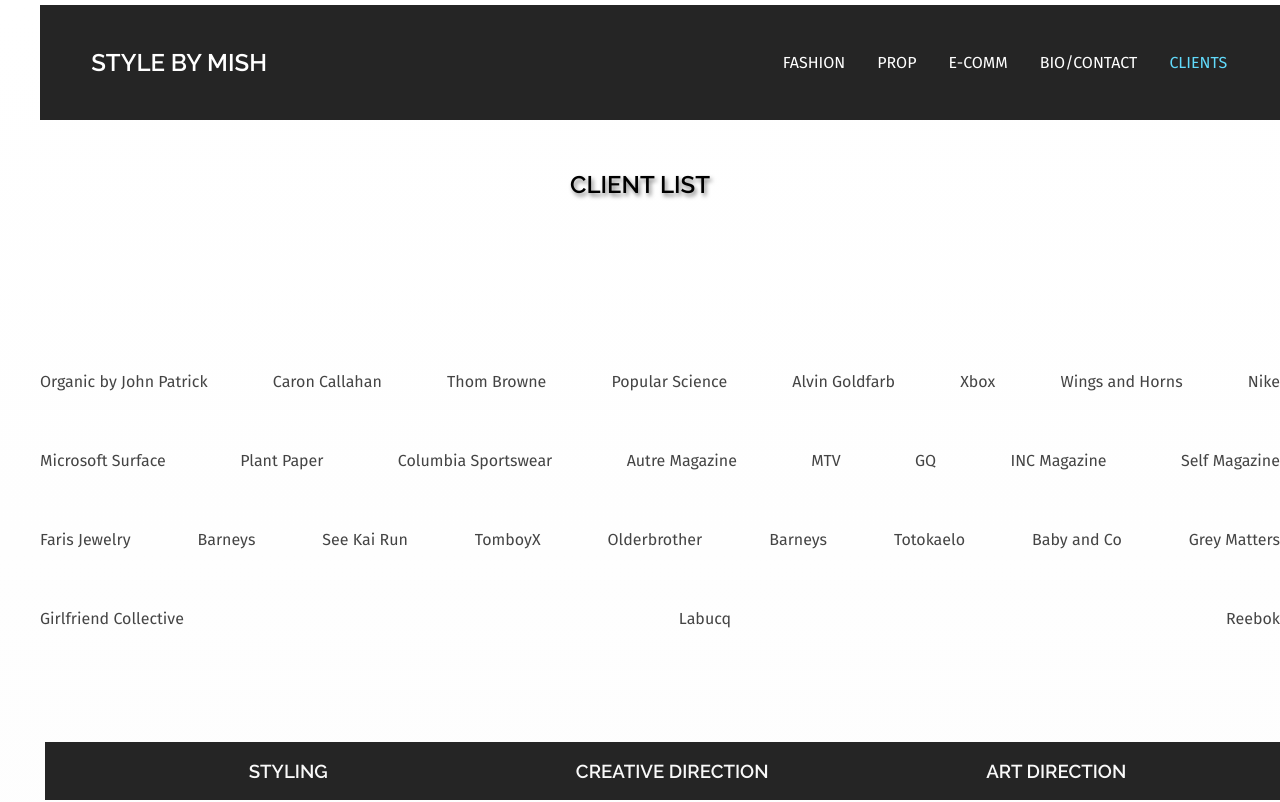
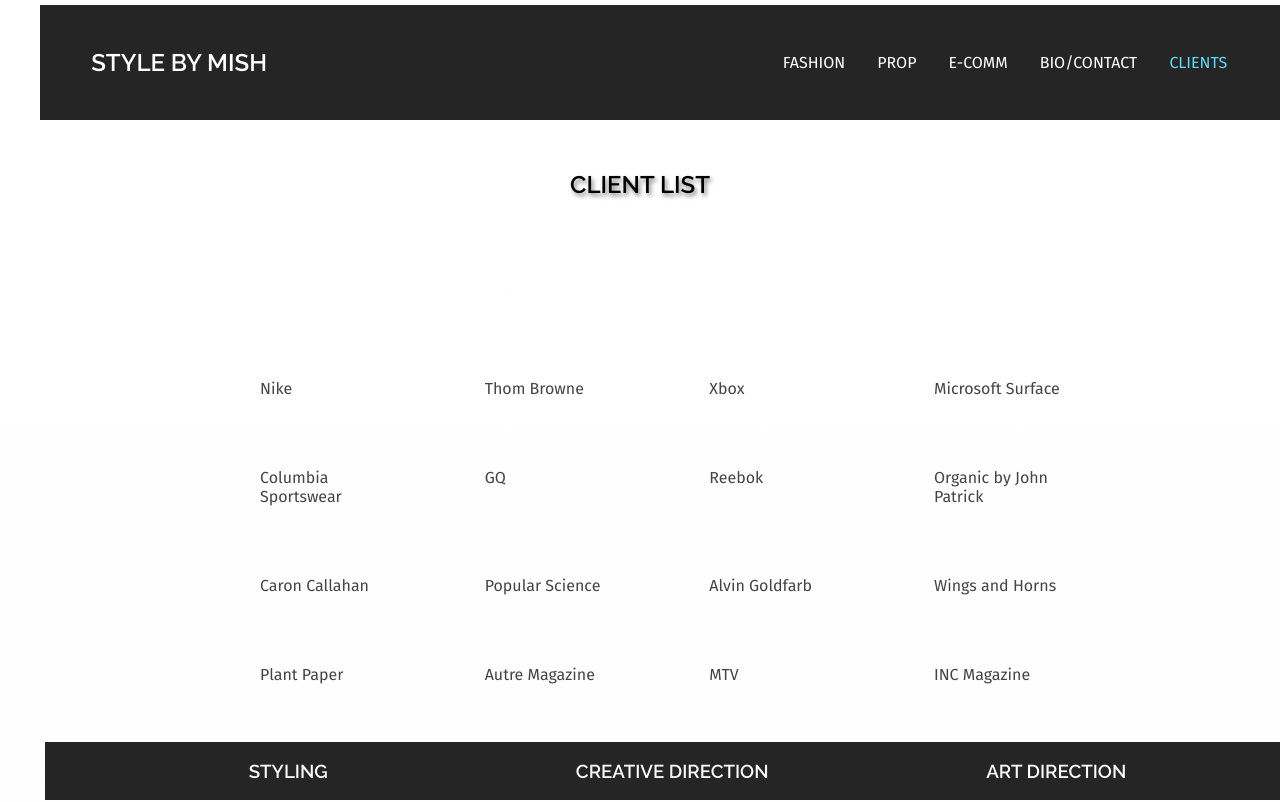
Before and after one commit to ErikDodd/mishnar, a React (Create React App) app: page /Clients in a window 1280 px wide. Shown: the top 802 px of the page. Built offline with nearby package versions, Linux system fonts and the light colour scheme.

Commit message:
Fixed the layout of the clients page. Did some other small adjustments too

```diff
--- a/src/App.css
+++ b/src/App.css
@@ -48,7 +48,7 @@
 
 
 nav a:hover {
-  color: #bf40bf;
+  color: #6A0DAD;
   text-shadow: 0 -1.2em #f9f9f9, 0 0 #61dafb;
 }
 
@@ -114,7 +114,7 @@
 }
 
 ::-webkit-scrollbar-thumb {
-  background-image: linear-gradient(180deg, #61dafb, #a901ff);
+  background-image: linear-gradient(180deg, #61dafb, #6A0DAD);
   box-shadow: inset 5px 2px 5px 0 rgba(255, 255, 255, 0.5);
   border-radius: 100px;
 }
--- a/src/pages/Clients.js
+++ b/src/pages/Clients.js
@@ -2,41 +2,45 @@
 import styled from "styled-components";
 
 const Wrapper = styled.div`
+
   display: flex;
   flex-direction: column;
   align-items: center;
   justify-content: center;
   height: 100vh;
-  margin-top: 20px; /* add margin to the top */
+  margin-top: 200px;
 `;
 
 const List = styled.ul`
   display: flex;
   flex-wrap: wrap;
-   margin-top: 175px;
+  margin-top: 175px;
   justify-content: space-between;
-  & > ul {
-    list-style: none;
-    padding: 0;
-    margin: 0;
-    flex: 1;
-  }
+  width: 100%;
+  max-width: 800px;
 `;
-// const List = styled.ul`
-//   list-style: none;
-//   padding: 0;
-//   margin: 0;
-//   display: flex;
-//   flex-direction: column;
-//   gap: 0;
-// `;
 
 const ListItem = styled.li`
   display: block;
+  width: calc(17% - 10px);
+  margin-bottom: 10px;
+
+  @media (max-width: 800px) {
+    width: calc(33.33% - 10px);
+  }
+
+  @media (max-width: 600px) {
+    width: calc(50% - 10px);
+  }
+
+  @media (max-width: 400px) {
+    width: 100%;
+  }
 `;
 
+
 const Clients = () => {
-    const clients = ['Organic by John Patrick', 'Caron Callahan', 'Thom Browne', 'Popular Science', 'Alvin Goldfarb', 'Xbox', 'Wings and Horns', 'Nike', 'Microsoft Surface', 'Plant Paper', 'Columbia Sportswear', 'Autre Magazine', 'MTV', 'GQ', 'INC Magazine', 'Self Magazine', 'Faris Jewelry', 'Barneys', 'See Kai Run', 'TomboyX', 'Olderbrother', 'Barneys', 'Totokaelo', 'Baby and Co', 'Grey Matters', 'Girlfriend Collective', 'Labucq', 'Reebok'];
+  const clients = ['Nike', 'Thom Browne', 'Xbox', 'Microsoft Surface', 'Columbia Sportswear', 'GQ', 'Reebok', 'Organic by John Patrick', 'Caron Callahan',  'Popular Science', 'Alvin Goldfarb',  'Wings and Horns', 'Plant Paper',  'Autre Magazine', 'MTV', 'INC Magazine', 'Self Magazine', 'Faris Jewelry', 'Barneys', 'See Kai Run', 'TomboyX', 'Olderbrother', 'Barneys', 'Totokaelo', 'Baby and Co', 'Grey Matters', 'Girlfriend Collective', 'Labucq'];
 
     return (
         <Wrapper>
```
